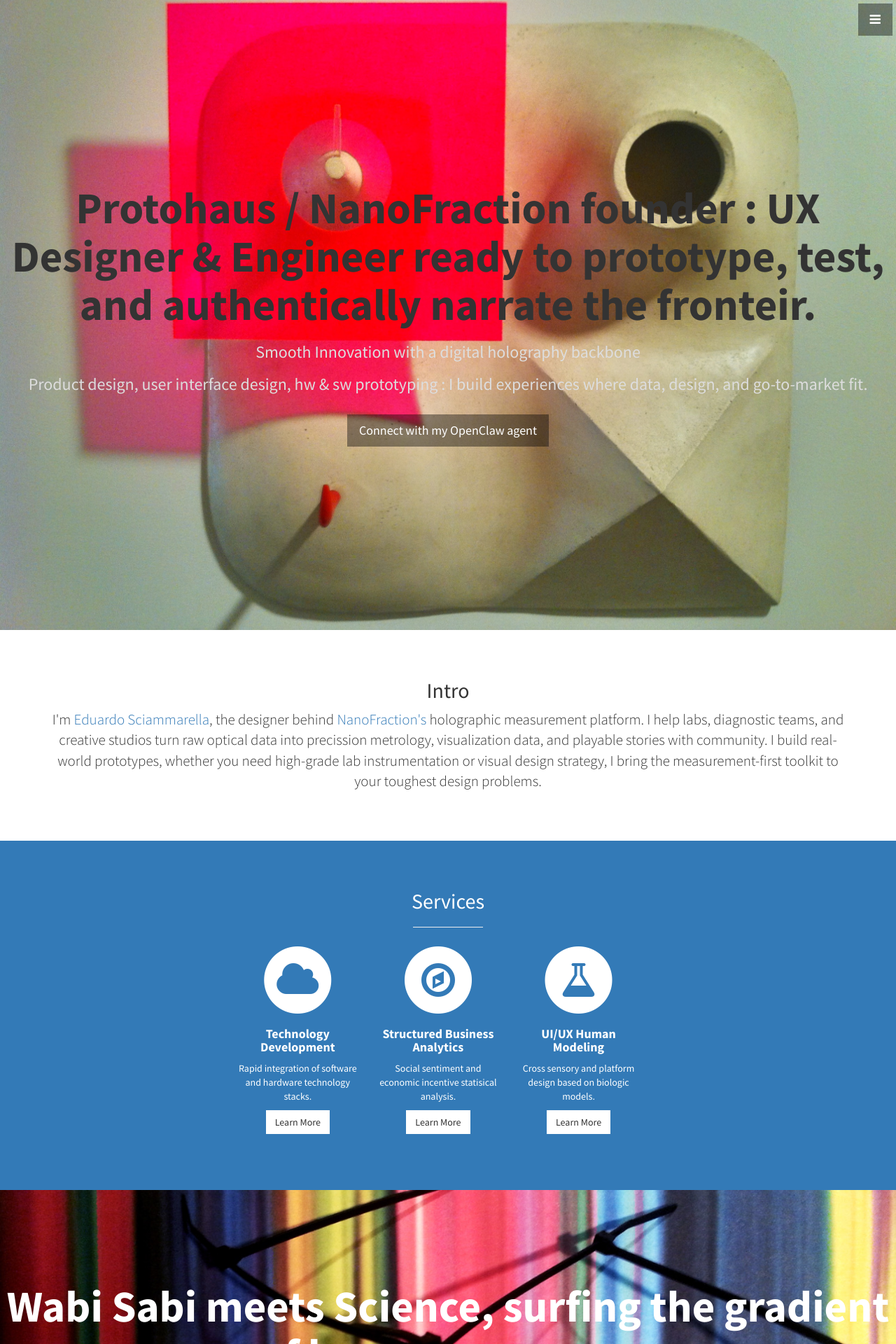
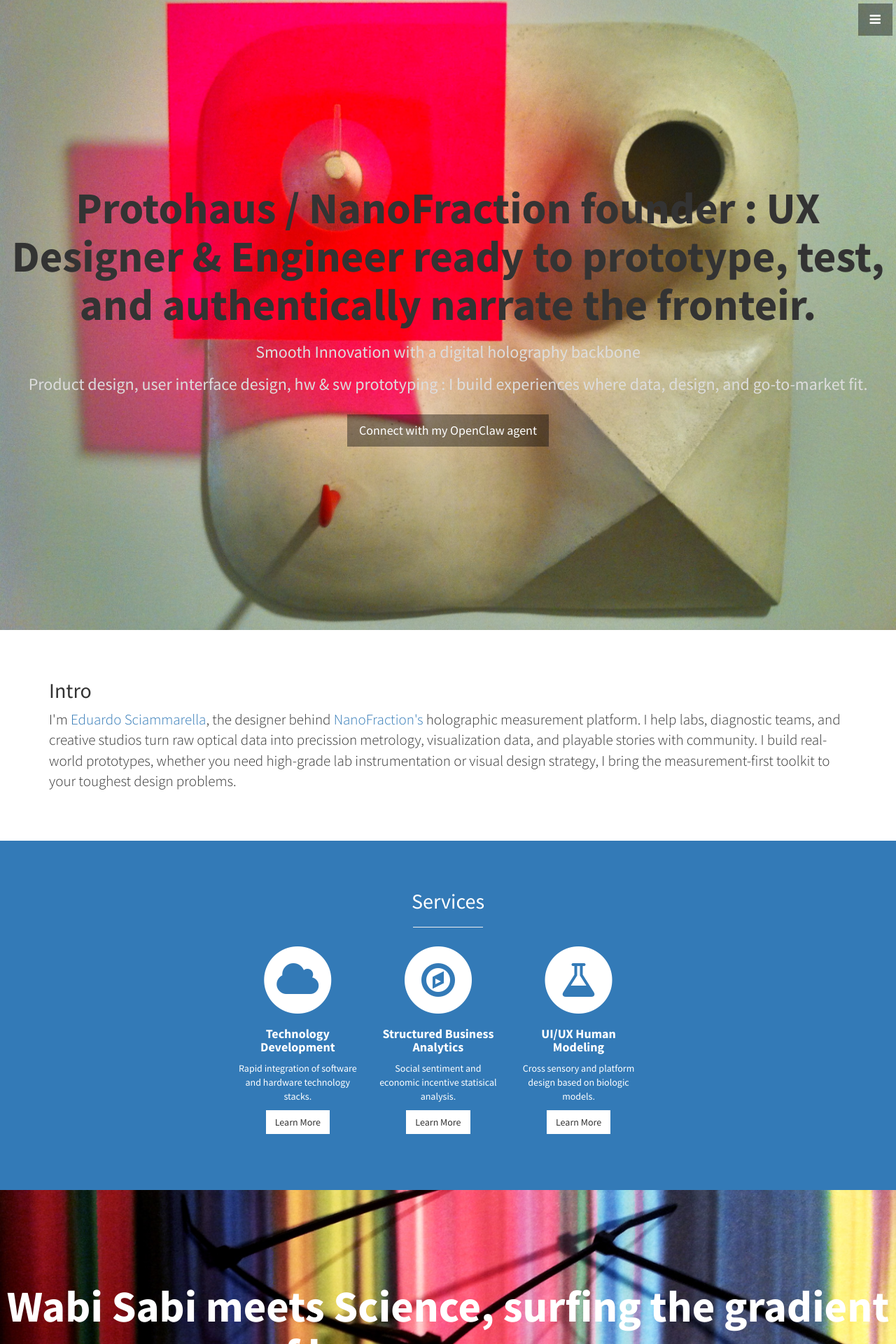
Before and after one commit to protoedu/protoedu.github.io, a Jekyll site: the page built from index.html, in a window 1280 px wide. Shown: the top 1920 px of the page at 70% size. Built offline with Jekyll 4.4.1, drawn with Linux system fonts in a browser that asks for light colours.

Commit message:
Update about section layout and content
Changed text alignment from center to left and removed commented-out link.

```diff
--- a/_includes/about.html
+++ b/_includes/about.html
@@ -1,13 +1,12 @@
 <section id="about" class="about">
   <div class="container">
     <div class="row">
-      <div class="col-lg-12 text-center">
+      <div class="col-lg-12 text-left">
         <h2>Intro</h2>
         <p class="lead">I'm <a href="https://www.linkedin.com/in/protoboy/">Eduardo Sciammarella</a>, the designer behind <a href="https://www.nanofraction.com">NanoFraction's</a> holographic measurement platform. I help labs,
           diagnostic teams, and creative studios turn raw optical data into precission metrology, visualization data, and playable stories
           with community. I build real-world prototypes, whether you need high-grade lab instrumentation or visual design strategy, I bring
-          the measurement-first toolkit to your toughest design problems.
-          <!--<a target="_blank" href="http://join.deathtothestockphoto.com/">Death to the Stock Photo</a>.--></p>
+          the measurement-first toolkit to your toughest design problems.</p>
       </div>
     </div>
     <!-- /.row -->
```
